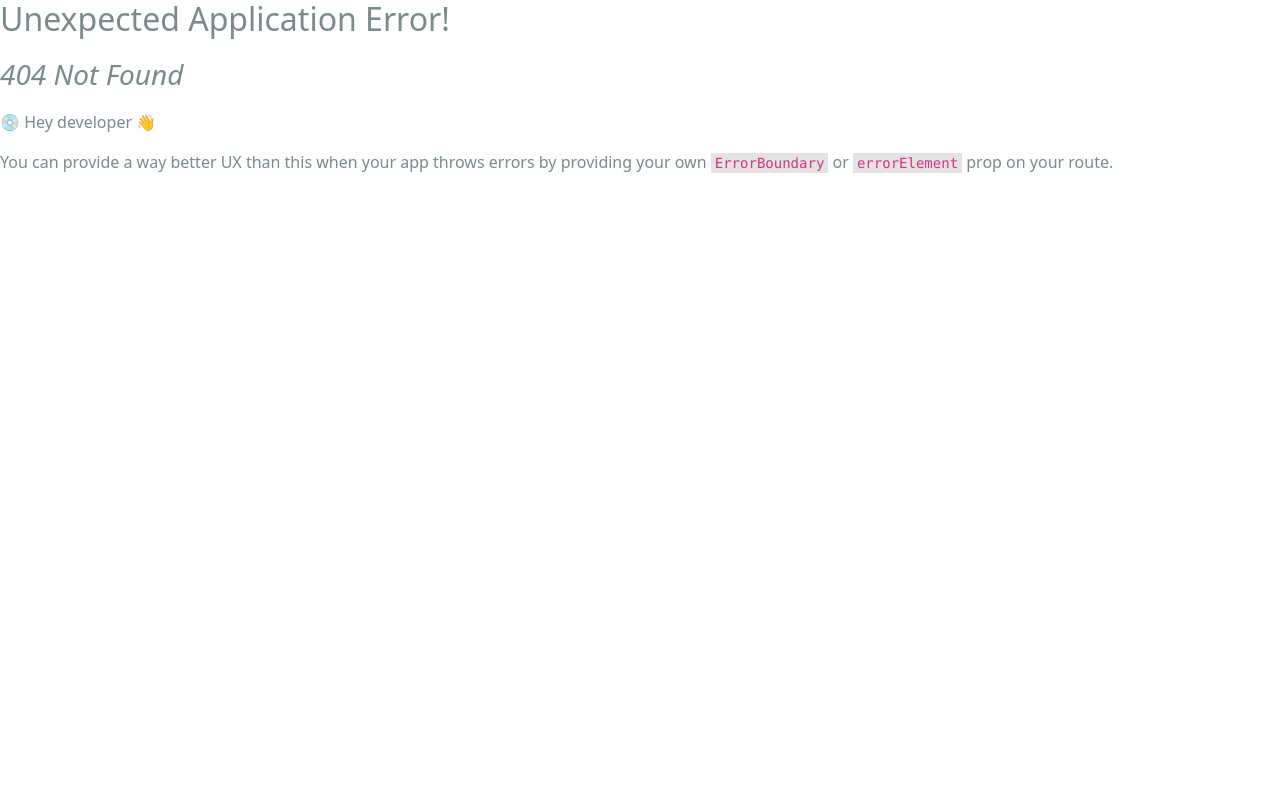
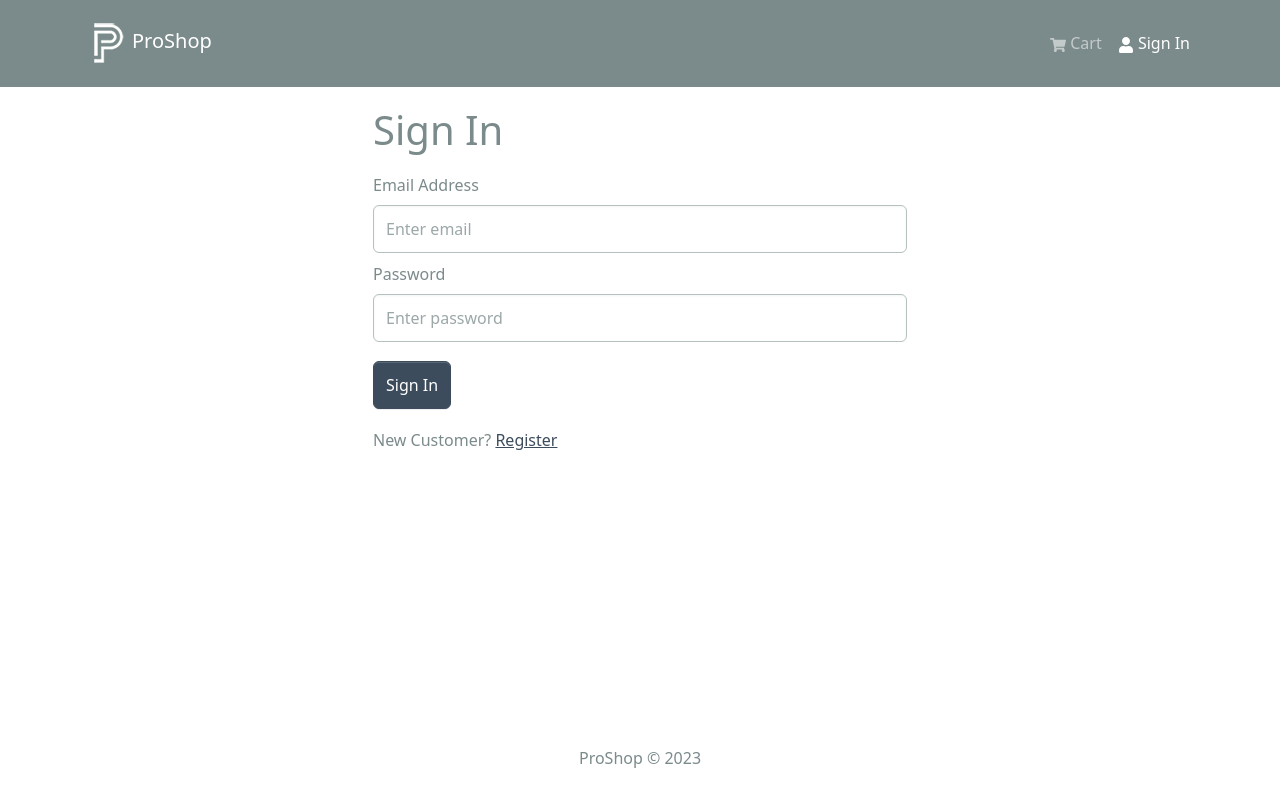
Before and after one commit to IqbalAhmadi/proshop, a React (Create React App) app in the folder frontend/: page /login in a window 1280 px wide. Before the commit this address had no page. Shown: the top 802 px of the page. Built offline with nearby package versions, Linux system fonts and the light colour scheme.

Commit message:
created loginScreen.jsx & modified index.js files

```diff
--- /dev/null
+++ b/frontend/src/components/FormContainer.jsx
@@ -0,0 +1,15 @@
+import { Container, Row, Col } from "react-bootstrap"
+
+const FormContainer = ({children}) => {
+  return (
+    <Container>
+        <Row className="justify-content-md-center">
+            <Col xs={12} md={6}>
+                {children}
+            </Col>
+        </Row>
+    </Container>
+  )
+}
+
+export default FormContainer
--- a/frontend/src/index.js
+++ b/frontend/src/index.js
@@ -16,6 +16,7 @@
 import HomeScreen from './screens/HomeScreen'
 import ProductScreen from './screens/ProductScreen'
 import CartScreen from './screens/CartScreen'
+import LoginScreen from './screens/LoginScreen'
 
 const router = createBrowserRouter(
   createRoutesFromElements(
@@ -23,6 +24,7 @@
       <Route index={true} path="/" element={<HomeScreen />} />
       <Route path="/product/:id" element={<ProductScreen />} />
       <Route path="/cart" element={<CartScreen />} />
+      <Route path="/login" element={<LoginScreen />} />
     </Route>
   )
 )
--- /dev/null
+++ b/frontend/src/screens/LoginScreen.jsx
@@ -0,0 +1,42 @@
+import { useState } from "react"
+import { Form, Button, Row, Col } from "react-bootstrap"
+import {Link} from 'react-router-dom'
+import FormContainer from '../components/FormContainer'
+
+const LoginScreen = () => {
+    const [email, setEmail] = useState('')
+    const [password, setPassword] = useState('')
+
+    const submitHandler = (e) =>{
+        e.preventDefault()
+        console.log('submit')
+    }
+
+  return (
+    <FormContainer>
+        <h1>Sign In</h1>
+
+        <Form onSubmit={submitHandler}>
+            <Form.Group controlId="email" className="my-2" >
+                <Form.Label>Email Address</Form.Label>
+                <Form.Control type="email" placeholder="Enter email" value={email} onChange={(e)=>setEmail(e.target.value)}></Form.Control>
+            </Form.Group>
+
+            <Form.Group controlId="password" className="my-2" >
+                <Form.Label>Password</Form.Label>
+                <Form.Control type="password" placeholder="Enter password" value={password} onChange={(e)=>setPassword(e.target.value)}></Form.Control>
+            </Form.Group>
+
+            <Button type="submit" variant="primary" className="mt-2">Sign In</Button>
+        </Form>
+
+        <Row className="py-3">
+            <Col>
+                New Customer? <Link to="/register">Register</Link>
+            </Col>
+        </Row>
+    </FormContainer>
+  )
+}
+
+export default LoginScreen
```
Also changed, not shown: frontend/src/slices/usersApiSlice.js (added, +16 -0 lines).
